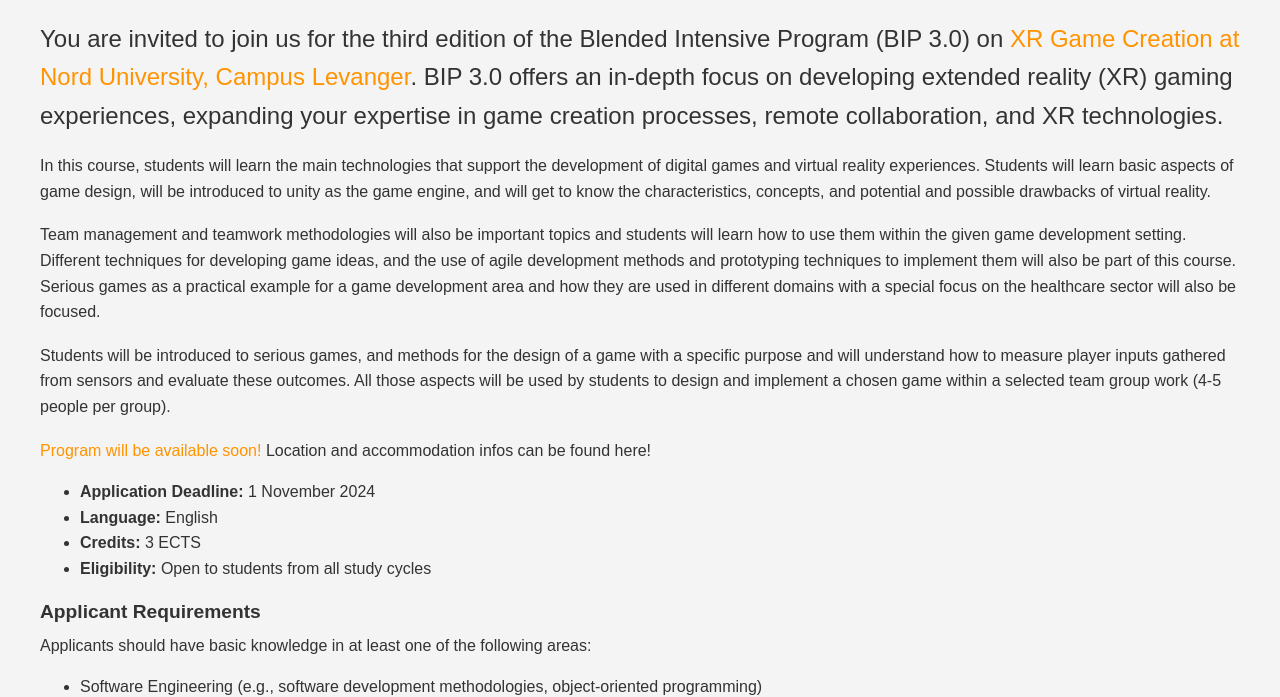
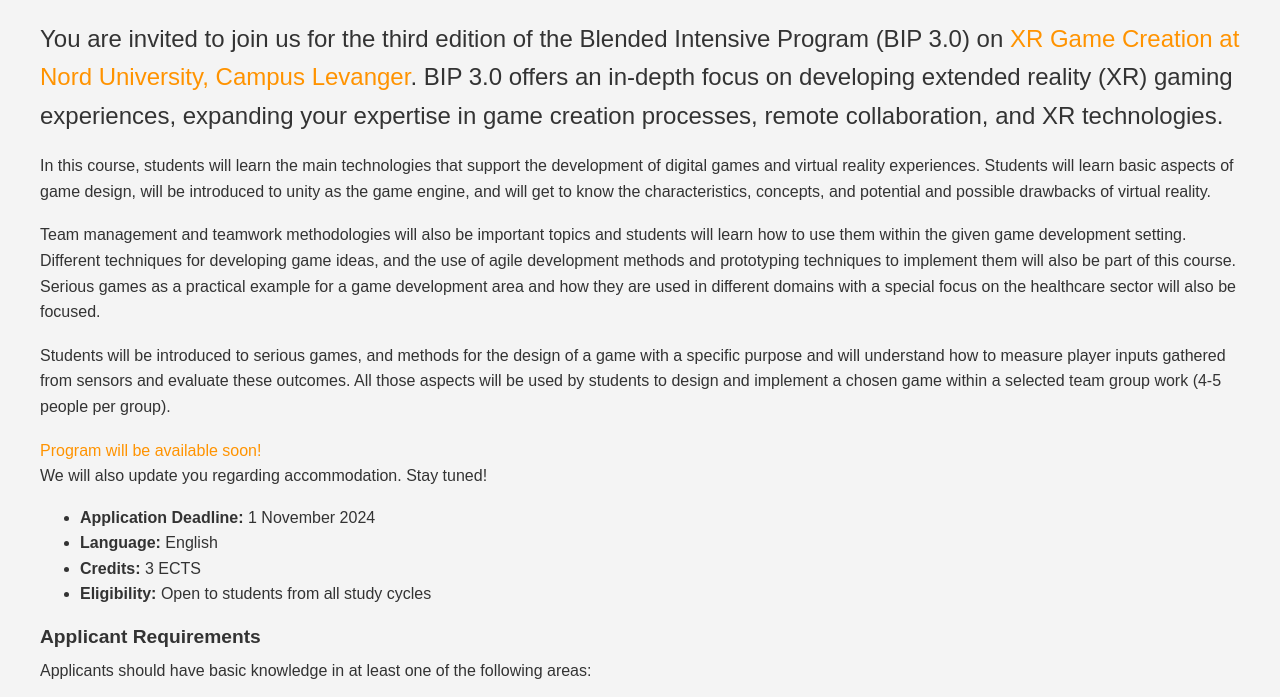
Before and after one commit to mrseoliveira/bip, a plain HTML site: page index.html in a window 1280 px wide. Shown: the part 400-1097 px from the top of the page. Drawn offline with Linux system fonts and the light colour scheme.

Commit message:
Update index.html

```diff
--- a/index.html
+++ b/index.html
@@ -164,8 +164,9 @@ li{
             <br>
             <p>In this course, students will learn the main technologies that support the development of digital games and virtual reality experiences. Students will learn basic aspects of game design, will be introduced to unity as the game engine, and will get to know the characteristics, concepts, and potential and possible drawbacks of virtual reality. </p><br><p>Team management and teamwork methodologies will also be important topics and students will learn how to use them within the given game development setting. Different techniques for developing game ideas, and the use of agile development methods and prototyping techniques to implement them will also be part of this course. Serious games as a practical example for a game development area and how they are used in different domains with a special focus on the healthcare sector will also be focused. </p><br><p>Students will be introduced to serious games, and methods for the design of a game with a specific purpose and will understand how to measure player inputs gathered from sensors and evaluate these outcomes. All those aspects will be used by students to design and implement a chosen game within a selected team group work (4-5 people per group).</p>
 <br>
-            <p><a href="#">Program will be available soon!</a>
-                Location and accommodation infos can be found here!</p></p>
+            <p><a href="#">Program will be available soon!</a></p>
+
+            <p>We will also update you regarding accommodation. Stay tuned!</p>
     </section>
 
     <section id="application">
```
